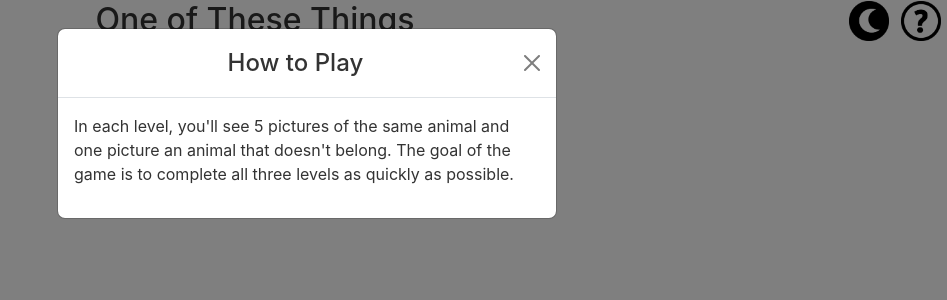
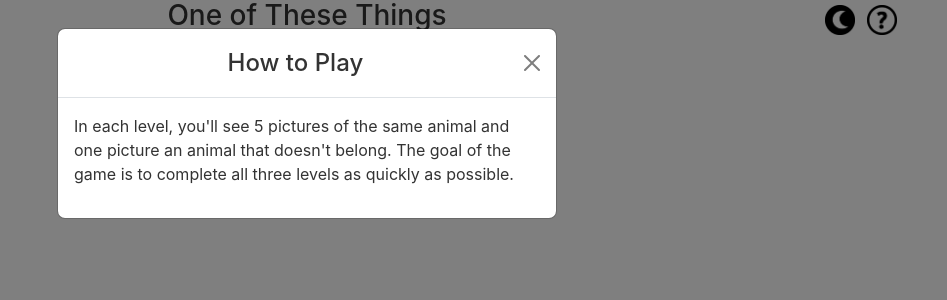
Before and after one commit to mattrossdev/one-of-these-things, a React (Create React App) app: page / in a window 1280 px wide. Shown: the top 300 px of the page, without its empty margins (333-1280 px from the left). Built offline with nearby package versions, Linux system fonts and the light colour scheme; no server answers.

Commit message:
Fix header spacing

```diff
--- a/src/App.css
+++ b/src/App.css
@@ -33,32 +33,47 @@ body {
   font-family: "Inter", "Helvetica";
 }
 
-.title {
-  margin: auto;
-  font-size: 32px;
+.topnav {
+  margin-left: auto;
+  margin-right: auto;
+  display: flex;
+  flex-direction: row;
+  align-items: center;
+  flex-wrap: nowrap;
+  padding: 0px;
+  height: 40px;
   text-align: center;
 }
 
-.topnav {
-  display: flex;
-  flex-direction: row;
-  padding: 0px;
-  height: 40px;
+.title {
+  font-size: 28px;
+  flex-grow: 2;
+  text-align: center;
+  margin-left: 10%;
 }
 
 .topnav > button {
   border: none;
   background-color: #ffffff;
+  display: flex;
+  float: right;
+}
+
+.navicons {
+  display: flex;
+  width: 10%;
 }
 
 .navicons > button {
   border: none;
   background-color: #ffffff;
+  display: flex;
 }
 
 .navicons > button > img {
-  height: 40px;
+  height: 30px;
   background-color: #ffffff;
+  display: flex;
 }
 
 #gameText {
@@ -78,7 +93,8 @@ body {
 }
 
 .center-block {
-  width: 50%;
+  width: 100%;
+  max-width: 400px;
   display: block;
   margin-left: auto;
   margin-right: auto;
--- a/src/top-nav.js
+++ b/src/top-nav.js
@@ -5,16 +5,16 @@ import themeIcon from "./darkmode.png";
 
 export default function TopNav(props) {
   return (
-    <div className="topnav">
+    <header className="topnav">
       <h1 className="title">One of These Things</h1>
-      <div className="navicons">
+      <span className="navicons">
         <button type="button" id="theme-button" onClick={props.toggleTheme}>
           <img src={themeIcon}></img>
         </button>
         <button type="button" id="help-button" onClick={props.showModal}>
           <img src={helpIcon}></img>
         </button>
-      </div>
-    </div>
+      </span>
+    </header>
   );
 }
```
